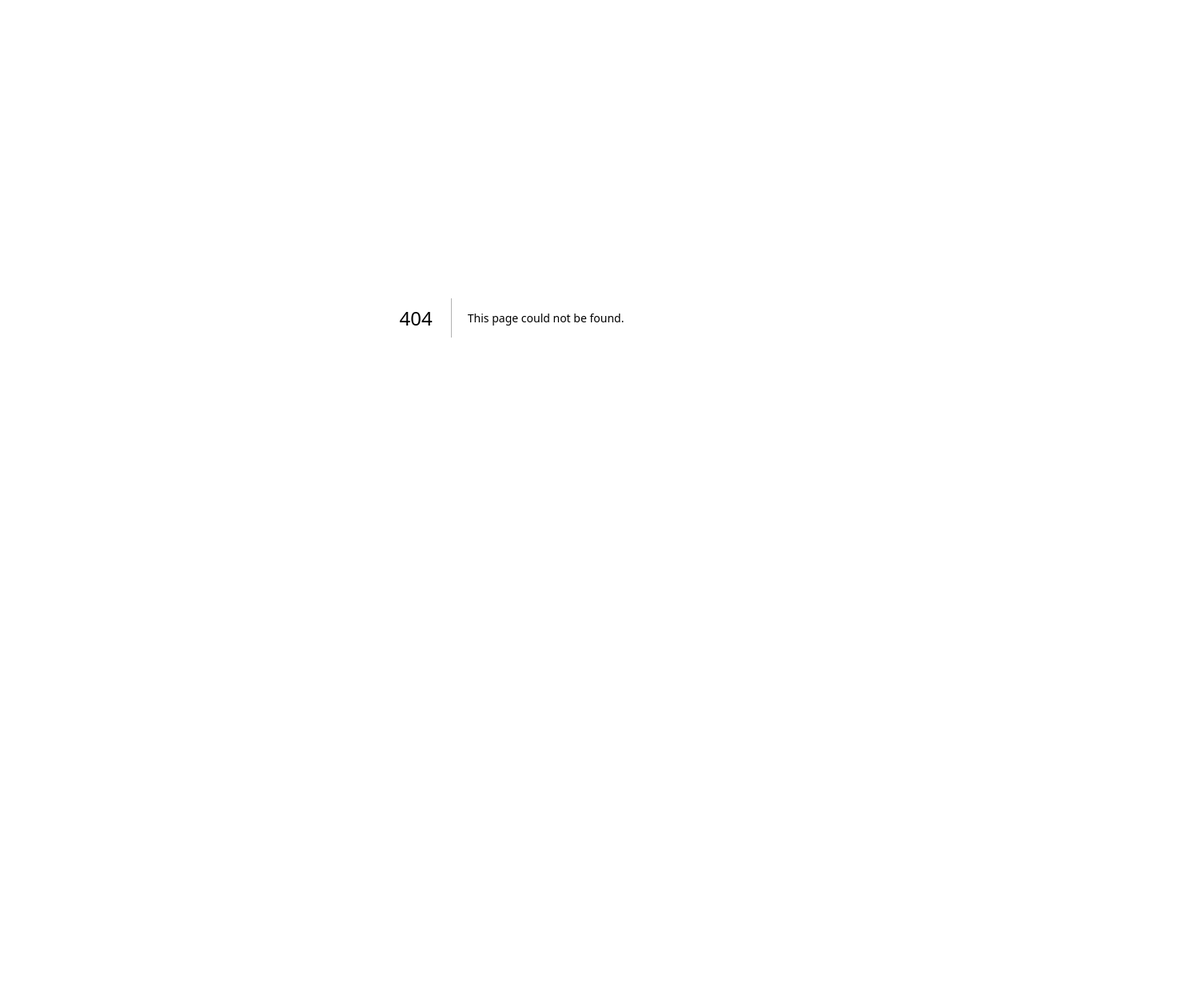
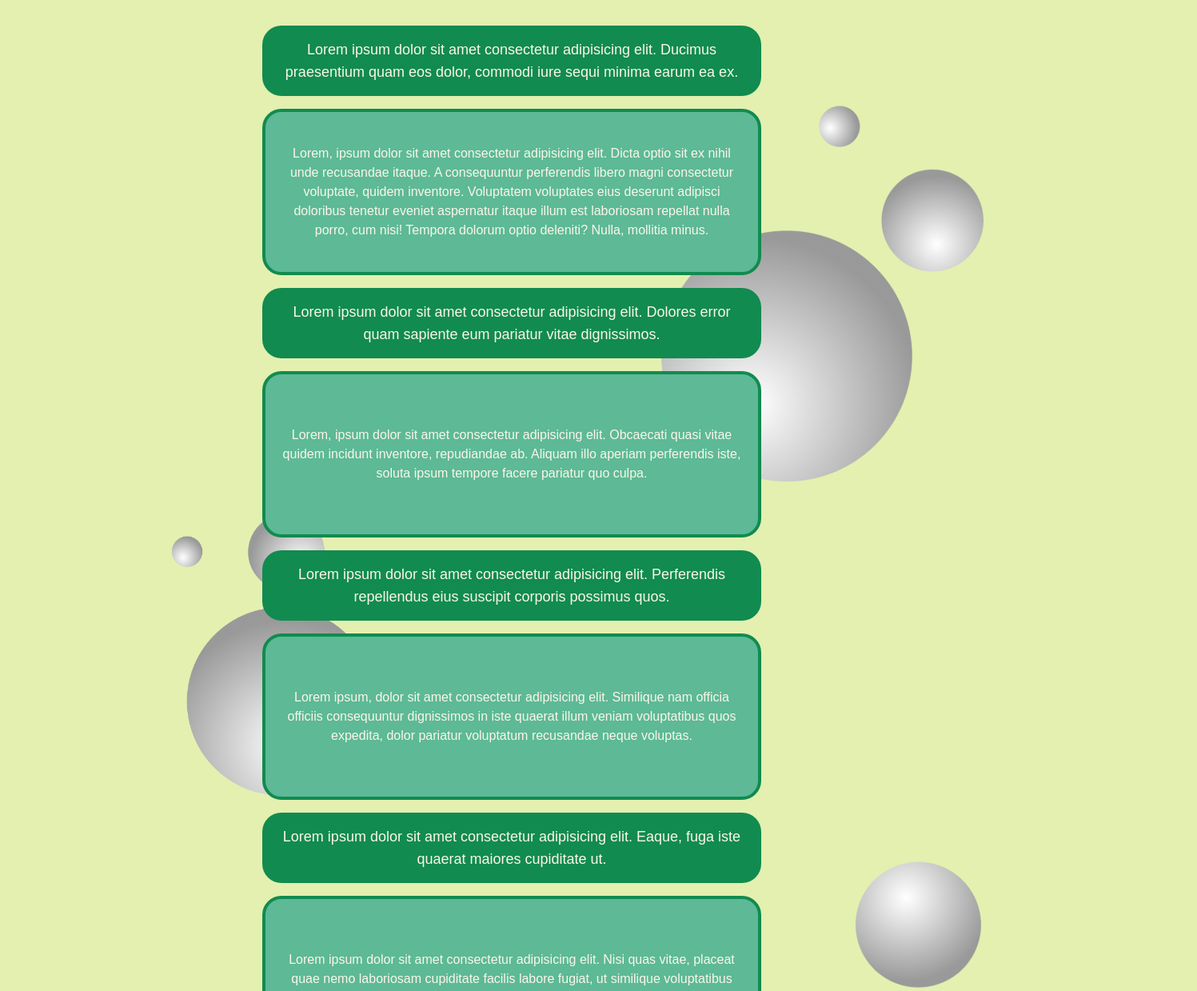
Before and after one commit to OldmanGalaxy/Zero-Cow, a Next.js app: page /faq in a window 1280 px wide. Before the commit this address had no page. Shown: the top 1239 px of the page at 80% size, 1497 px wide, since content can reach past the window. Before the commit the page ends 800 px from the top, so only its background shows below. Built offline with nearby package versions, Linux system fonts and the light colour scheme; a web font is replaced by a local one.

Commit message:
feat: faq page

```diff
--- /dev/null
+++ b/app/faq/faq.css
@@ -0,0 +1,20 @@
+.bubbles1 {
+    left: 50%;
+    top: -5%;
+    scale: 0.8;
+    transform: rotate(-45deg);
+}
+
+.bubbles2 {
+    left: -5%;
+    top: 50%;
+    scale: 0.6;
+    transform: rotate(-90deg);
+}
+
+.bubbles3 {
+    left: 60%;
+    top: 100%;
+    scale: 0.4;
+    transform: rotate(75deg);
+}
--- /dev/null
+++ b/app/faq/page.tsx
@@ -0,0 +1,42 @@
+import './faq.css';
+
+export default function FAQ() {
+    return (
+        <>
+            {/* Header */}
+            <img src="/images/bubbles.png" className="bubbles1 absolute -z-10" />
+            <img src="/images/bubbles.png" className="bubbles2 absolute -z-10" />
+            <img src="/images/bubbles.png" className="bubbles3 absolute -z-10" />
+            <div className="flex flex-col items-center justify-start w-full px-4 py-8 gap-4">
+                <div className="question p-4 w-full md:w-3/4 lg:w-1/2 bg-dgreen text-center flex justify-center items-center text-base md:text-lg text-cream font-lilita rounded-xl md:rounded-3xl">
+                    Lorem ipsum dolor sit amet consectetur adipisicing elit. Ducimus praesentium quam eos dolor, commodi iure sequi minima earum ea ex.
+                </div>
+                <div className="answer p-4 w-full md:w-3/4 lg:w-1/2 flex justify-center items-center bg-lgreen text-center min-h-[13rem] text-3xl md:text-base text-cream font-lilita rounded-xl md:rounded-3xl border-2 md:border-4 border-dgreen">
+                    Lorem, ipsum dolor sit amet consectetur adipisicing elit. Dicta optio sit ex nihil unde recusandae itaque. A consequuntur perferendis libero magni consectetur voluptate, quidem inventore. Voluptatem voluptates eius deserunt adipisci doloribus tenetur eveniet aspernatur itaque illum est laboriosam repellat nulla porro, cum nisi! Tempora dolorum optio deleniti? Nulla, mollitia minus.
+                </div>
+
+                <div className="question p-4 w-full md:w-3/4 lg:w-1/2 bg-dgreen text-center flex justify-center items-center text-base md:text-lg text-cream font-lilita rounded-xl md:rounded-3xl">
+                    Lorem ipsum dolor sit amet consectetur adipisicing elit. Dolores error quam sapiente eum pariatur vitae dignissimos.
+                </div>
+                <div className="answer p-4 w-full md:w-3/4 lg:w-1/2 flex justify-center items-center bg-lgreen text-center min-h-[13rem] text-3xl md:text-base text-cream font-lilita rounded-xl md:rounded-3xl border-2 md:border-4 border-dgreen">
+                    Lorem, ipsum dolor sit amet consectetur adipisicing elit. Obcaecati quasi vitae quidem incidunt inventore, repudiandae ab. Aliquam illo aperiam perferendis iste, soluta ipsum tempore facere pariatur quo culpa.
+                </div>
+
+                <div className="question p-4 w-full md:w-3/4 lg:w-1/2 bg-dgreen text-center flex justify-center items-center text-base md:text-lg text-cream font-lilita rounded-xl md:rounded-3xl">
+                    Lorem ipsum dolor sit amet consectetur adipisicing elit. Perferendis repellendus eius suscipit corporis possimus quos.
+                </div>
+                <div className="answer p-4 w-full md:w-3/4 lg:w-1/2 flex justify-center items-center bg-lgreen text-center min-h-[13rem] text-3xl md:text-base text-cream font-lilita rounded-xl md:rounded-3xl border-2 md:border-4 border-dgreen">
+                    Lorem ipsum, dolor sit amet consectetur adipisicing elit. Similique nam officia officiis consequuntur dignissimos in iste quaerat illum veniam voluptatibus quos expedita, dolor pariatur voluptatum recusandae neque voluptas.
+                </div>
+
+                <div className="question p-4 w-full md:w-3/4 lg:w-1/2 bg-dgreen text-center flex justify-center items-center text-base md:text-lg text-cream font-lilita rounded-xl md:rounded-3xl">
+                    Lorem ipsum dolor sit amet consectetur adipisicing elit. Eaque, fuga iste quaerat maiores cupiditate ut.
+                </div>
+                <div className="answer p-4 w-full md:w-3/4 lg:w-1/2 flex justify-center items-center bg-lgreen text-center min-h-[13rem] text-3xl md:text-base text-cream font-lilita rounded-xl md:rounded-3xl border-2 md:border-4 border-dgreen">
+                    Lorem ipsum dolor sit amet consectetur adipisicing elit. Nisi quas vitae, placeat quae nemo laboriosam cupiditate facilis labore fugiat, ut similique voluptatibus deleniti.
+                </div>
+            </div>
+            {/* Footer */}
+        </>
+    )
+}
```
Also changed, not shown: public/images/bubbles.png (added).
